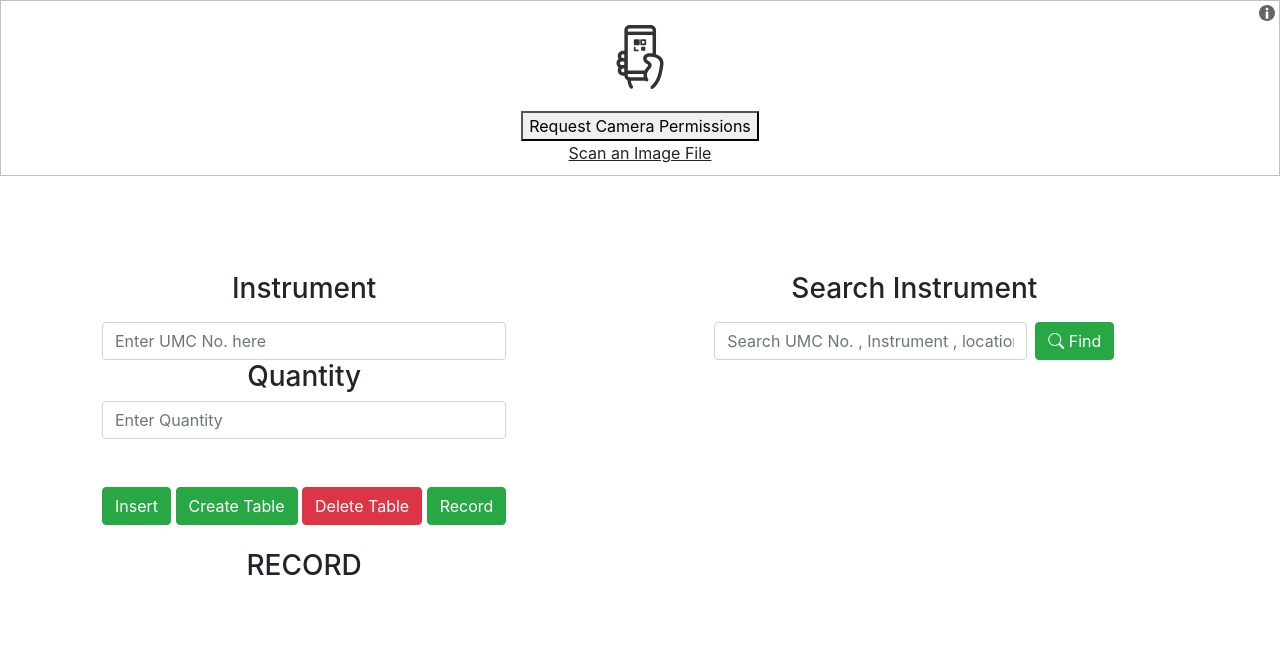
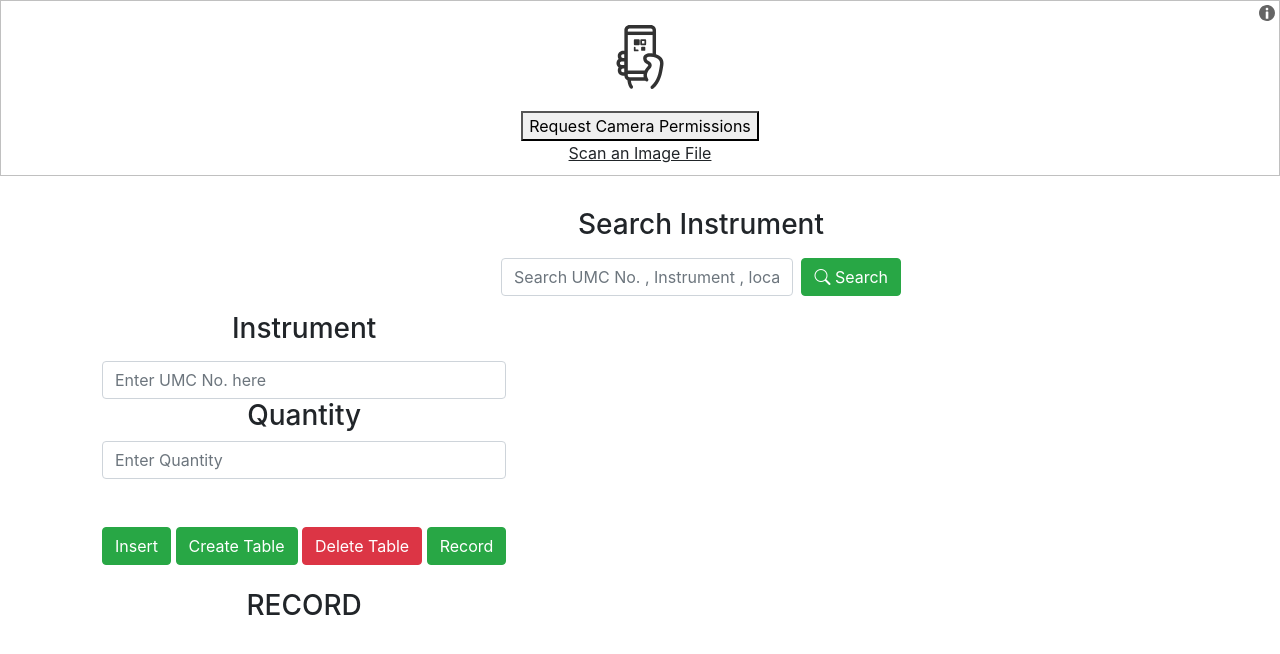
Before and after one commit to Snehajit98/smlpqrtest, a website: page index.html in a window 1280 px wide. Drawn offline with nearby package versions, Linux system fonts and the light colour scheme.

Commit message:
Add files via upload

```diff
--- a/index.html
+++ b/index.html
@@ -15,6 +15,7 @@
         display: flex;
         justify-content: center;
         align-items: center;
+        position : fixed;
     }
     #reader{
         width: "device-width";
@@ -56,6 +57,21 @@
 
 
     <div class="container" >
+
+        <div class ="search">
+            <form>
+                <fieldset>
+                    <legend><h3>Search Instrument</h3></legend>
+                    <button type="button"  id="search_btn" class="btn btn-success"  style="float: right"><span  class= "bi bi-search"></span> Search </button>
+                    <div style="overflow: hidden; padding-right: .5em;">
+                        <input type="text" class="form-control" style="width: 100%;" id="search_text" placeholder="Search UMC No. , Instrument , location" required><span id="name-msg"></span>
+                    </div>
+                    <table class="table table-bordered table-hover" id ="search_item"></table>
+
+                </fieldset>
+
+            </form>
+        </div>
     <div class ="row">
 
         <form>
@@ -84,20 +100,7 @@
 
 
 
-        <div class ="search">
-            <form>
-                <fieldset>
-                    <legend><h3>Search Instrument</h3></legend>
-                    <button type="button"  id="search_btn" class="btn btn-success"  style="float: right"><span  class= "bi bi-search"></span> Find</button>
-                    <div style="overflow: hidden; padding-right: .5em;">
-                        <input type="text" class="form-control" style="width: 100%;" id="search_text" placeholder="Search UMC No. , Instrument , location" required><span id="name-msg"></span>
-                    </div>
-                    <table class="table table-bordered table-hover" id ="search_item"></table>
 
-                </fieldset>
-
-            </form>
-        </div>
 
 
     </div>
@@ -113,8 +116,9 @@
         /* margin: 1rem; */
         padding: 2rem 2rem;
         text-align: center;
-        position: fixed;
-        top : 15rem;
+        position: relative;
+
+
         /* border: 1px solid red; */
 
         }
@@ -124,11 +128,11 @@
         /* border: 1px solid red; */
         /* padding: 2rem 8rem; */
         vertical-align: top;
-         margin-left: 10rem;
+         margin-left: 20rem;
         margin-right: 3rem;
         position: relative;
-        top : 0rem;
-        left: 3rem;
+        top : 2rem;
+        left: 6rem;
         right : 0rem;
         /* border: 1px solid red; */
         height: auto;
```
